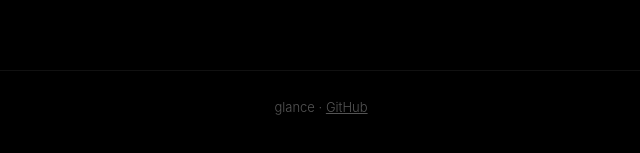
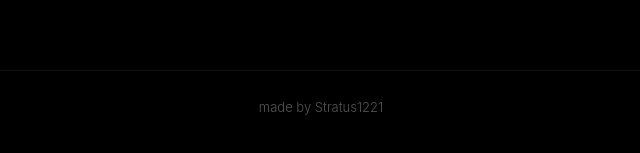
Before and after one commit to Stratus-1221/cloudgaze, a plain HTML site: page features/index.html in a window 1280 px wide. Shown: the part 10383-10536 px from the top of the page, 319-959 px from the left. Drawn offline with Linux system fonts and the light colour scheme.

Commit message:
Features page footer: made by Stratus1221
Co-Authored-By: Claude Opus 5.5 <noreply@anthropic.com>
Claude-Session: https://claude.ai/code/session_01PgGyJExhqT4muwaGb8aL2J

```diff
--- a/features/index.html
+++ b/features/index.html
@@ -278,7 +278,7 @@
   </div>
 </section>
 
-<footer>glance · <a href="https://github.com/Stratus-1221/glance">GitHub</a></footer>
+<footer>made by Stratus1221</footer>
 
 <script>
   const io = 'IntersectionObserver' in window ? new IntersectionObserver(es => es.forEach(e => { if (e.isIntersecting) { e.target.classList.add('in'); io.unobserve(e.target); } }), { rootMargin: '0px 0px -8% 0px' }) : null;
```
